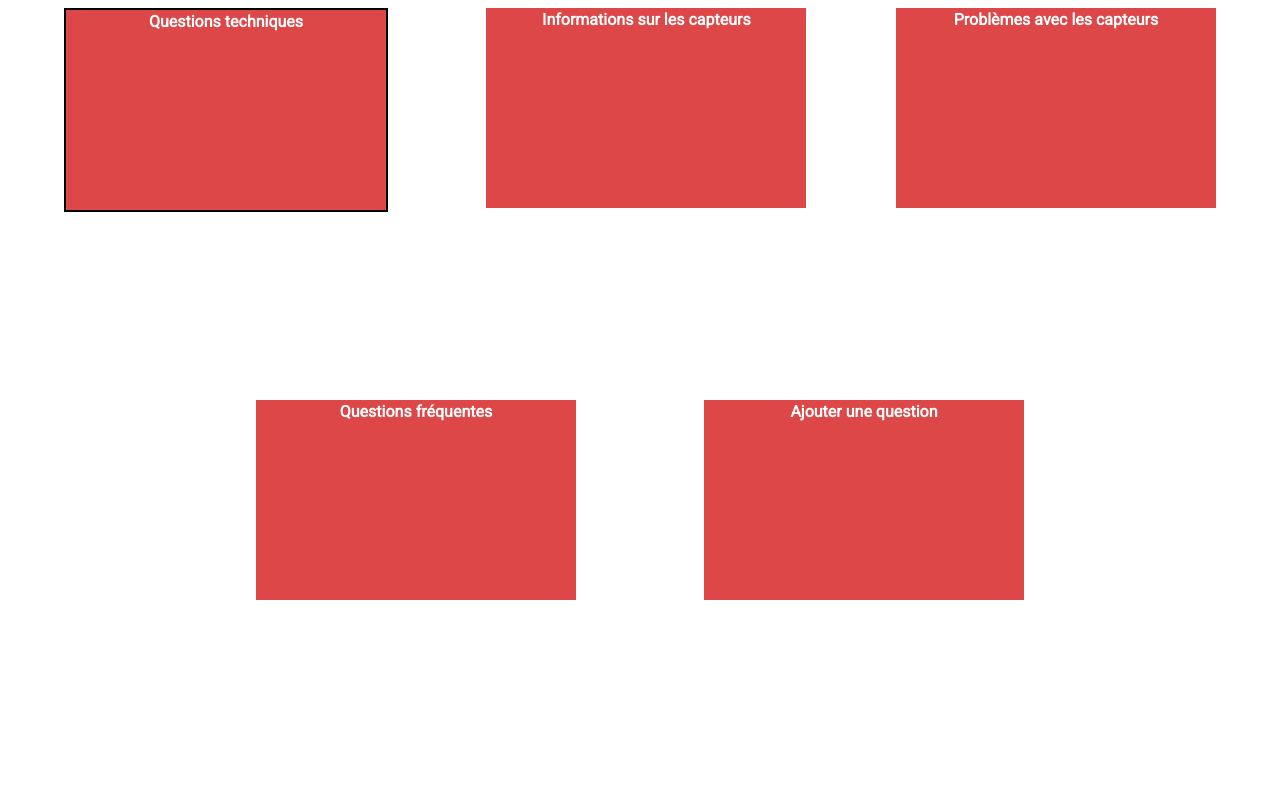
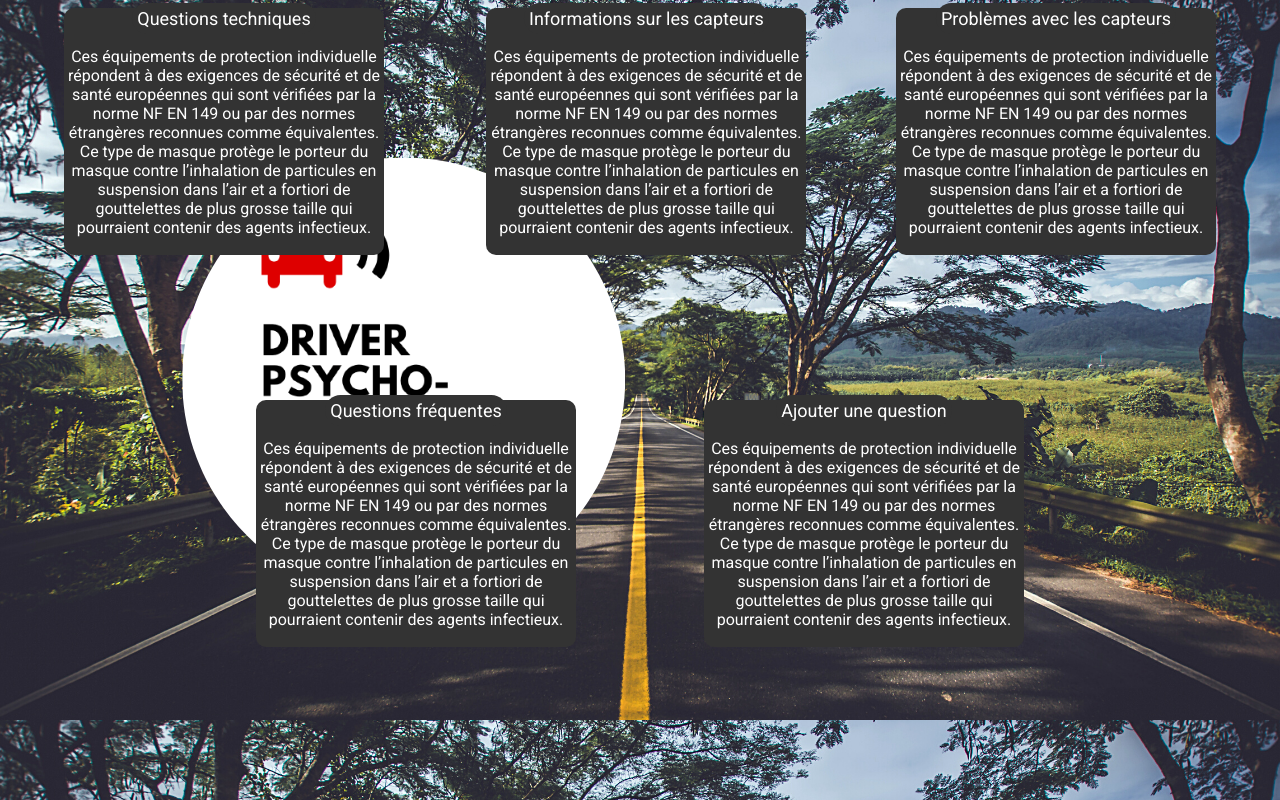
Before and after one commit to HenryV-isep/APP-Schobz-website, a PHP site: page /page_faq.html in a window 1280 px wide. Run offline with PHP 8.4, Linux system fonts and the light colour scheme.

Commit message:
V1
- Changement de styles des blocs
- Retrait du header (à ajouter plus tard)
- Ajout du bouton
- Fonctionnalité popup

```diff
--- a/faqcss.css
+++ b/faqcss.css
@@ -1,16 +1,22 @@
-p {
-    position: relative;
-    margin: 1px;
+.entête {
+    font-size: 18px;
+    margin: 5px;
+    padding: 5px;
     font-family: "Roboto";
     color: #fff;
-    font-weight: bold;
+    text-decoration: none;
+    background-color: #333;
+    border-radius: 30px;
+    cursor: pointer;
 }
-
+.Talk{
+    padding: 2px;
+    font-family: "Roboto";
+}
 body{
-    /* background-image: url("dptphoto1.png");
-    background-size: cover; */
+    background-image: url("dptphoto1.png");
+    background-size:cover;
 }
-
 .entête {
     top: 1px;
 }
@@ -23,33 +29,71 @@ body{
     position: absolute;
     left: 5%;
     width: 25%;
-    height: 25%;
-    border: solid #000000 2px;
+    height: auto;
+    border: solid #000000 1;
+    border-radius: 10px;
+    background-color: #333;
+    color: white;
+    text-align: center;
+    display: inline-block;
+    transition: 0.2s ease-in;
+}
+.categorie-QT:hover{
+    border: solid #000000 3px;
     background-color: #DD4747;
     text-align: center;
     display: inline-block;
+    border-radius: 30px;
+    color: black;
 }
-
 .categorie-InfoCap {
     position: absolute;
     left: 38%;
     width: 25%;
-    height: 25%;
-    border: solid #000000 0.7;
+    height: auto;
+    border: solid #000000 1;
+    border-radius: 10px;
+    background-color: #333;
+    color: white;
+    text-align: center;
+    display: inline-block;
+    transition: 0.2s ease-in;
+}
+
+
+.categorie-InfoCap:hover {
+    border: solid #000000 3px;
     background-color: #DD4747;
     text-align: center;
     display: inline-block;
+    border-radius: 30px;
+    color: black;
 }
 
 .categorie-ProbCap {
     right: 5%;
     position: absolute;
     width: 25%;
-    height: 25%;
-    border: solid #000000 0.7;
+    height: auto;
+    border: solid #000000 1;
+    border-radius: 10px;
+    background-color: #333;
+    color: white;
+    text-align: center;
+    display: inline-block;
+    transition: 0.2s ease-in;
+}
+h2.Titre {
+    margin-top: 2px;
+}
+
+.categorie-ProbCap:hover {
+    border: solid #000000 3px;
     background-color: #DD4747;
     text-align: center;
     display: inline-block;
+    border-radius: 30px;
+    color: black;
 }
 
 .categorie-QF {
@@ -57,11 +101,23 @@ body{
     top: 50%;
     left: 20%;
     width: 25%;
-    height: 25%;
-    border: solid #000000 0.7;
+    height: auto;
+    border: solid #000000 1;
+    border-radius: 10px;
+    background-color: #333;
+    color: white;
+    text-align: center;
+    display: inline-block;
+    transition: 0.2s ease-in;
+}
+
+.categorie-QF:hover {
+    border: solid #000000 3px;
     background-color: #DD4747;
     text-align: center;
     display: inline-block;
+    border-radius: 30px;
+    color: black;
 }
 
 .categorie-AddF {
@@ -69,19 +125,76 @@ body{
     top: 50%;
     right: 20%;
     width: 25%;
-    height: 25%;
-    border: solid #000000 0.7;
+    height: auto;
+    border: solid #000000 1;
+    border-radius: 10px;
+    background-color: #333;
+    color: white;
+    text-align: center;
+    display: inline-block;
+    transition: 0.2s ease-in;
+}
+.categorie-AddF:hover {
+    border: solid #000000 3px;
     background-color: #DD4747;
     text-align: center;
     display: inline-block;
+    border-radius: 30px;
+    color: black;
+
 }
 
-
 .Contact {
+    position: absolute;
+    padding: 5px;
     background-color: #333;
     bottom: 0px;
     border: solid #DD4747;
-    width: 25%;
-    height: 25%;
-    display: inline-block;
+    width: 98%;
+    height: auto;
+    float: center;
+    bottom: 0px;
 }
+
+.overlay {
+    position: fixed;
+    top: 0;
+    bottom: 0;
+    left: 0;
+    right: 0;
+    background: rgba(0, 0, 0, 0.7);
+    transition: opacity 500ms;
+    visibility: hidden;
+    opacity: 0;
+  }
+  .overlay:target {
+    visibility: visible;
+    opacity: 1;
+  }
+
+  .popup {
+    font-family: "Roboto";
+    margin: 70px auto;
+    padding: 20px;
+    background: #fff;
+    border-radius: 5px;
+    width: 30%;
+    position: relative;
+    transition: all 5s ease-in-out;
+  }
+
+.popup .close {
+    position: absolute;
+    top: 20px;
+    right: 30px;
+    transition: all 200ms;
+    font-size: 30px;
+    font-weight: bold;
+    text-decoration: none;
+    color: #333;
+  }
+
+.content {
+    font-family: "Roboto";
+    font-size: 12px;
+}
--- a/page_faq.html
+++ b/page_faq.html
@@ -8,50 +8,107 @@
         <title>FAQ</title>
     </header>
     <body>
-        <!-- Header à modifier
-        <div>
-            <nav class="header">
-                <ul class="header">
-                    <li class="header"><a href="accueil.html">Accueil</a></li>
-                    <li class="header"><a href="monCompte.html">Mon Compte </a></li>
-                    <li class="header"><a href="aPropos.html">A propos de nous</a></li>
-                    <li class="header"><a href="Recherche">Recherche</a></li>
-                    <li class="header"><a href="Recherche">FAQ</a></li>
-                </ul>
-            </nav>
-        </div>
-        -->
+
+
+        <!-- Header à modifier -->
+
+        <!-- Corps principal -->
         <div class="regroupement">
             <div class="categorie-QT">
-                <p class="entête">
+                <a class="entête" href="#popup_QT">
                     Questions techniques
-                </p>
+                </a>
+<p class="Talk">Ces équipements de protection individuelle répondent à des exigences de sécurité et de santé européennes qui sont vérifiées par la norme NF EN 149 ou par des normes étrangères reconnues comme équivalentes. Ce type de masque protège le porteur du masque contre l’inhalation de particules en suspension dans l’air et a fortiori de gouttelettes de plus grosse taille qui pourraient contenir des agents infectieux.</p>
             </div>
             <div class="categorie-InfoCap">
-                <p class="entête">
+                <a class="entête" href="#popup_InfoCap">
                     Informations sur les capteurs
-                </p>
+                </a>
+<p class="Talk">Ces équipements de protection individuelle répondent à des exigences de sécurité et de santé européennes qui sont vérifiées par la norme NF EN 149 ou par des normes étrangères reconnues comme équivalentes. Ce type de masque protège le porteur du masque contre l’inhalation de particules en suspension dans l’air et a fortiori de gouttelettes de plus grosse taille qui pourraient contenir des agents infectieux.</p>
             </div>
             <div class="categorie-ProbCap">
-                <p class="entête">
+                <a class="entête" href="#popup_ProbCap">
                     Problèmes avec les capteurs
-                </p>
+                </a>
+<p class="Talk">Ces équipements de protection individuelle répondent à des exigences de sécurité et de santé européennes qui sont vérifiées par la norme NF EN 149 ou par des normes étrangères reconnues comme équivalentes. Ce type de masque protège le porteur du masque contre l’inhalation de particules en suspension dans l’air et a fortiori de gouttelettes de plus grosse taille qui pourraient contenir des agents infectieux.</p>
             </div>
             <div class="categorie-QF">
-                <p class="entête">
+                <a class="entête" href="#popup_QF">
                     Questions fréquentes
-                </p>
+                </a>
+<p class="Talk">Ces équipements de protection individuelle répondent à des exigences de sécurité et de santé européennes qui sont vérifiées par la norme NF EN 149 ou par des normes étrangères reconnues comme équivalentes. Ce type de masque protège le porteur du masque contre l’inhalation de particules en suspension dans l’air et a fortiori de gouttelettes de plus grosse taille qui pourraient contenir des agents infectieux.</p>
             </div>
             <div class="categorie-AddF">
-                <p class="entête">
+                <a class="entête" href="#popup_AddF">
                     Ajouter une question
-                </p>
+                </a>
+<p class="Talk">Ces équipements de protection individuelle répondent à des exigences de sécurité et de santé européennes qui sont vérifiées par la norme NF EN 149 ou par des normes étrangères reconnues comme équivalentes. Ce type de masque protège le porteur du masque contre l’inhalation de particules en suspension dans l’air et a fortiori de gouttelettes de plus grosse taille qui pourraient contenir des agents infectieux.</p>
             </div>
         </div>
+
+
+        <!-- Popup -->
+        <div id="popup_QT" class="overlay">
+            <div class="popup">
+                <h2>
+                    Questions techniques
+                </h2>
+                <a class="close" href="#">&times;</a>
+                <div class="content">
+                    Veuillez trouver en pièces jointes, un courrier de Madame la ministre annonçant l'augmentation, à titre exceptionnel, de la mensualité de bourse de décembre de 150 euros, conformément aux engagements du Premier ministre pris le 18 octobre dernier, ainsi qu'une nouvelle notification d'attribution de bourse prenant en compte cette augmentation.
+                </div>
+            </div>
+        </div>
+
+        <div id="popup_InfoCap" class="overlay">
+            <div class="popup">
+                <h2>
+                    Informations sur les capteurs
+                </h2>
+                <a class="close" href="#">&times;</a>
+                <div class="content">
+                    Veuillez trouver en pièces jointes, un courrier de Madame la ministre annonçant l'augmentation, à titre exceptionnel, de la mensualité de bourse de décembre de 150 euros, conformément aux engagements du Premier ministre pris le 18 octobre dernier, ainsi qu'une nouvelle notification d'attribution de bourse prenant en compte cette augmentation.
+                </div>
+            </div>
+        </div>
+        <div id="popup_ProbCap" class="overlay">
+            <div class="popup">
+                <h2>
+                    Problèmes avec les capteurs
+                </h2>
+                <a class="close" href="#">&times;</a>
+                <div class="content">
+                    Veuillez trouver en pièces jointes, un courrier de Madame la ministre annonçant l'augmentation, à titre exceptionnel, de la mensualité de bourse de décembre de 150 euros, conformément aux engagements du Premier ministre pris le 18 octobre dernier, ainsi qu'une nouvelle notification d'attribution de bourse prenant en compte cette augmentation.
+                </div>
+            </div>
+        </div>
+        <div id="popup_QF" class="overlay">
+            <div class="popup">
+                <h2>
+                    Questions fréquentes
+                </h2>
+                <a class="close" href="#">&times;</a>
+                <div class="content">
+                    Veuillez trouver en pièces jointes, un courrier de Madame la ministre annonçant l'augmentation, à titre exceptionnel, de la mensualité de bourse de décembre de 150 euros, conformément aux engagements du Premier ministre pris le 18 octobre dernier, ainsi qu'une nouvelle notification d'attribution de bourse prenant en compte cette augmentation.
+                </div>
+            </div>
+        </div>
+        <div id="popup_AddF" class="overlay">
+            <div class="popup">
+                <h2>
+                    Ajouter une question
+                </h2>
+                <a class="close" href="#">&times;</a>
+                <div class="content">
+                    Veuillez trouver en pièces jointes, un courrier de Madame la ministre annonçant l'augmentation, à titre exceptionnel, de la mensualité de bourse de décembre de 150 euros, conformément aux engagements du Premier ministre pris le 18 octobre dernier, ainsi qu'une nouvelle notification d'attribution de bourse prenant en compte cette augmentation.
+                </div>
+            </div>
+        </div>
+
         <!-- Bas de page - Contact
         <div class="Contact">
-            <p>Nous contacter</p>
+            <h2 class="entête">Nous contacter</h2>
         </div>
-        -->
+       -->
     </body>
 </html>
```
